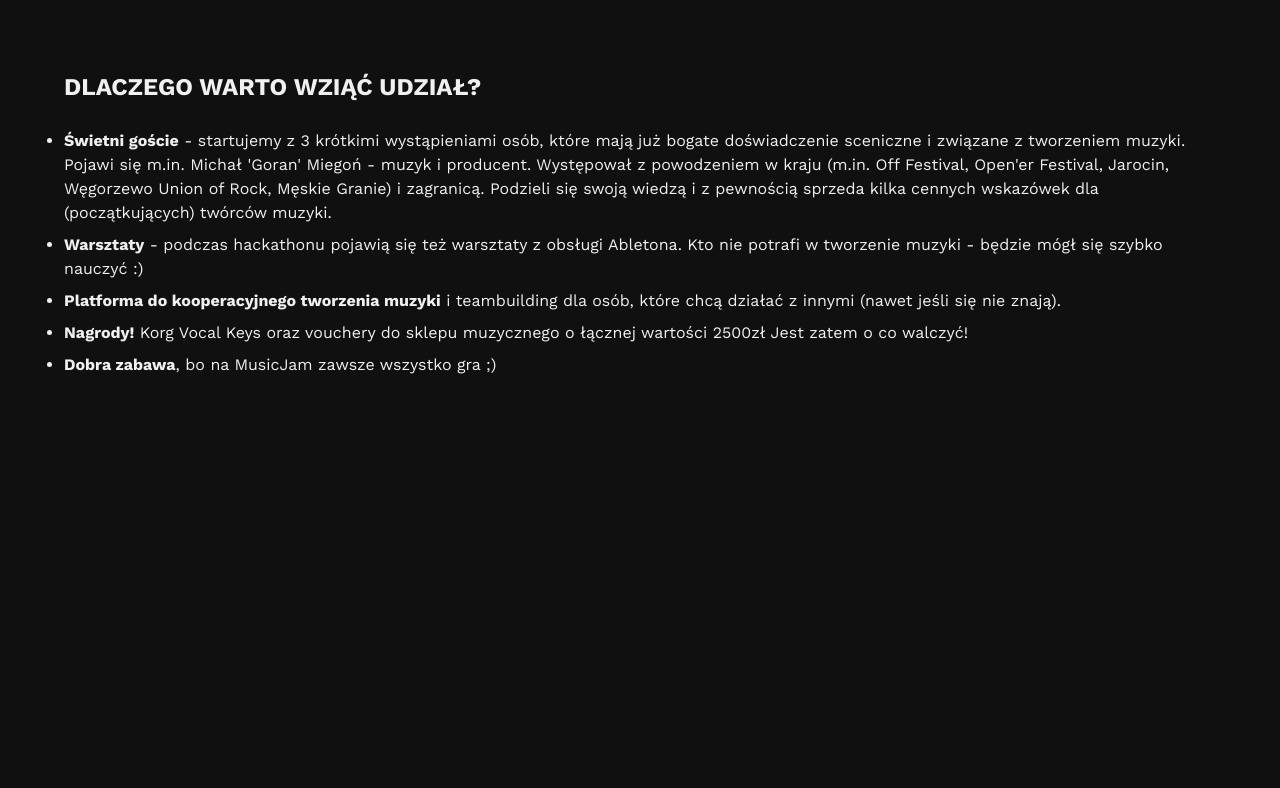
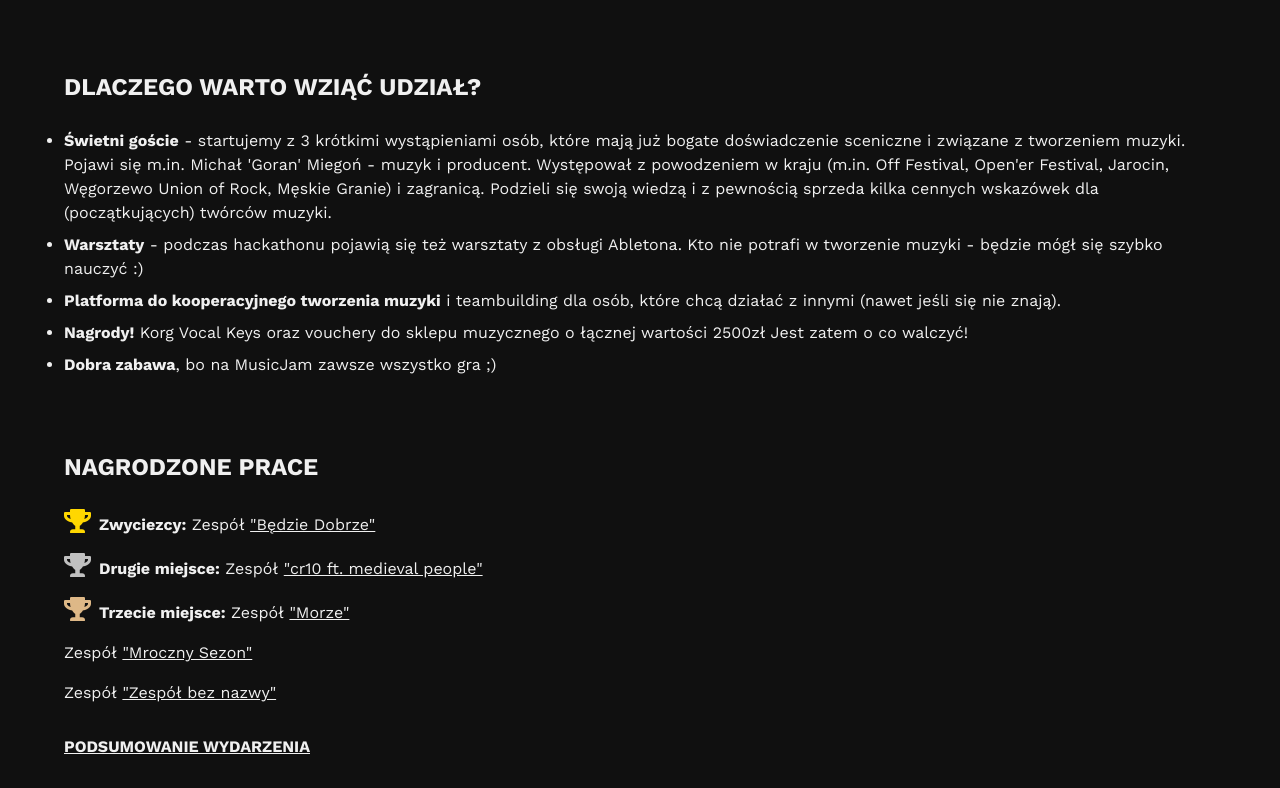
Before and after one commit to usigna/music-jam, a plain HTML site: page index.html in a window 1280 px wide. Shown: the part 911-1699 px from the top of the page. Before the commit the page ends 1392 px from the top, so only its background shows below. Drawn offline with nearby package versions, Linux system fonts and the light colour scheme.

Commit message:
Add winners

```diff
--- a/index.html
+++ b/index.html
@@ -5,6 +5,8 @@
   <meta charset="UTF-8">
   <meta name="format-detection" content="telephone=no" />
   <meta name="viewport" content="width=device-width, initial-scale=1.0">
+  <meta name="description"
+    content="Music Jam to hackathon, święto muzyki i technologii w jednym. Już w październiku odbędzie się...">
   <meta http-equiv="X-UA-Compatible" content="ie=edge">
   <title>Music Jam</title>
   <link href="https://fonts.googleapis.com/css2?family=Work+Sans:wght@400;700&display=swap&subset=latin-ext"
@@ -19,13 +21,14 @@
   <a href="#main" class="sr-only sr-only-focusable">
     Przejdź do treści
   </a>
+
   <img src="img/wave.svg" alt="" class="wave-top" />
 
   <header class="header">
     <div class="header__wrapper wrapper">
       <h1 class="header__title">
         <a href="#">
-          <img src="img/musicjam.png" alt="Logo Music Jam" width="200" />
+          <img src="img/musicjam.png" alt="Music Jam" width="200" />
         </a>
       </h1>
       <nav class="nav">
@@ -42,7 +45,7 @@
               </a>
             </li>
             <li class="navigation__item">
-              <a href="#" class="navigation__link">
+              <a href="#winners" class="navigation__link">
                 Zwycięzcy
               </a>
             </li>
@@ -69,7 +72,7 @@
             <li class="navigation__item">
               <a href="document/regulamin.pdf" target="blank" class="navigation__link">
                 Regulamin
-                <span class="sr-only">Przenieś do dokumentu pdf</span>
+                <span class="sr-only">Przeniesie do dokumentu pdf</span>
               </a>
             </li>
           </ul>
@@ -89,7 +92,8 @@
       <div class="hero__wrapper wrapper">
         <h2 class="hero__title" lang="en">Let's Make Music Again!</h2>
         <p><strong>23-24.10.2020</strong> - Online</p>
-        <a href="https://www.facebook.com/MusicJam.hackathon" target="_blank" class="heroBtn">Bądź na bieżąco</a>
+        <a href="https://www.facebook.com/MusicJam.hackathon" target="_blank" rel="noopener noreferrer"
+          class="heroBtn">Bądź na bieżąco</a>
       </div>
     </section>
     <section class="about-us" id="about-us">
@@ -97,29 +101,40 @@
         <div class="about-us__box">
           <h2 class="section__title">Co jest grane?</h2>
           <p>
-            Music Jam to hackathon, święto muzyki i technologii w jednym. Już w październiku odbędzie się jego kolejna edycja. Tym razem spotykamy się online, gdzie podczas 24h maratonu będziemy tworzyć, remiksować i bawić się muzyką i kodem niezależnie od ich postaci - czy będą to nowe utwory, wizualizacje, instrumenty czy aplikacje. Ważne jest, aby każdy z projektów łączył muzykę i nowe technologie.
+            Music Jam to hackathon, święto muzyki i technologii w jednym. Już w październiku odbędzie się jego kolejna
+            edycja. Tym razem spotykamy się online, gdzie podczas 24h maratonu będziemy tworzyć, remiksować i bawić się
+            muzyką i kodem niezależnie od ich postaci - czy będą to nowe utwory, wizualizacje, instrumenty czy
+            aplikacje. Ważne jest, aby każdy z projektów łączył muzykę i nowe technologie.
           </p>
         </div>
         <div class="about-us__box">
           <h3 class="section__title">Dla kogo kierowane jest wydarzenie?</h3>
           <p>
-            Do każdego fana muzyki. I tyle. Jeśli muzyka daje Ci radość, to technologia z pewnością nie będzie problemem. Ważne, abyś miał tylko ukończone 16 lat.
+            Do każdego fana muzyki. I tyle. Jeśli muzyka daje Ci radość, to technologia z pewnością nie będzie
+            problemem. Ważne, abyś miał tylko ukończone 16 lat.
           </p>
         </div>
         <div class="about-us__box">
           <h3 class="section__title">Dlaczego warto wziąć udział?</h3>
           <ul class="about-us__list">
             <li>
-              <strong>Świetni goście</strong> - startujemy z 3 krótkimi wystąpieniami osób, które mają już bogate doświadczenie sceniczne i związane z tworzeniem muzyki. Pojawi się m.in. Michał 'Goran' Miegoń - muzyk i producent. Występował z powodzeniem w kraju (m.in. Off Festival, Open'er Festival, Jarocin, Węgorzewo Union of Rock, Męskie Granie) i zagranicą. Podzieli się swoją wiedzą i z pewnością sprzeda kilka cennych wskazówek dla (początkujących) twórców muzyki.
+              <strong>Świetni goście</strong> - startujemy z 3 krótkimi wystąpieniami osób, które mają już bogate
+              doświadczenie sceniczne i związane z tworzeniem muzyki. Pojawi się m.in. Michał 'Goran' Miegoń - muzyk i
+              producent. Występował z powodzeniem w kraju (m.in. Off Festival, Open'er Festival, Jarocin, Węgorzewo
+              Union of Rock, Męskie Granie) i zagranicą. Podzieli się swoją wiedzą i z pewnością sprzeda kilka cennych
+              wskazówek dla (początkujących) twórców muzyki.
             </li>
             <li>
-              <strong>Warsztaty</strong> - podczas hackathonu pojawią się też warsztaty z obsługi Abletona. Kto nie potrafi w tworzenie muzyki - będzie mógł się szybko nauczyć :)
+              <strong>Warsztaty</strong> - podczas hackathonu pojawią się też warsztaty z obsługi Abletona. Kto nie
+              potrafi w tworzenie muzyki - będzie mógł się szybko nauczyć :)
             </li>
             <li>
-              <strong>Platforma do kooperacyjnego tworzenia muzyki</strong> i teambuilding dla osób, które chcą działać z innymi (nawet jeśli się nie znają).
+              <strong>Platforma do kooperacyjnego tworzenia muzyki</strong> i teambuilding dla osób, które chcą działać
+              z innymi (nawet jeśli się nie znają).
             </li>
             <li>
-              <strong>Nagrody!</strong> Korg Vocal Keys oraz vouchery do sklepu muzycznego o łącznej wartości 2500zł Jest zatem o co walczyć!
+              <strong>Nagrody!</strong> Korg Vocal Keys oraz vouchery do sklepu muzycznego o łącznej wartości 2500zł
+              Jest zatem o co walczyć!
             </li>
             <li>
               <strong>Dobra zabawa</strong>, bo na MusicJam zawsze wszystko gra ;)
@@ -128,6 +143,34 @@
         </div>
       </div>
     </section>
+    <section class="winners" id="winners">
+      <div class="winners__wrapper wrapper">
+        <h2 class="section__title">Nagrodzone prace</h2>
+        <ul class="winners__list">
+          <li>
+            <span class="fas fa-trophy winners__icon winners__icon--first"></span><strong>Zwyciezcy:</strong>
+            Zespół <a href="https://www.dropbox.com/s/1wc4eo32r8q7w69/bedzie_dobrze.mp4?dl=0" target="_blank" rel="noopener noreferrer">"Będzie Dobrze"</a><span class="sr-only">Przeniesie do strony Dropbox</span>
+          </li>
+          <li>
+            <span class="fas fa-trophy winners__icon winners__icon--second"></span><strong>Drugie miejsce:</strong>
+            Zespół <a href="https://www.dropbox.com/s/1opf6x6x12jy571/kinga_i_marek.mp4?dl=0" target="_blank" rel="noopener noreferrer">"cr10 ft. medieval people"</a><span class="sr-only">Przeniesie do strony Dropbox</span>
+          </li>
+          <li>
+            <span class="fas fa-trophy winners__icon winners__icon--third"></span><strong>Trzecie miejsce:</strong>
+            Zespół <a href="https://www.dropbox.com/s/8pk8nxh10j5nklf/morze_final.mp4?dl=0" target="_blank" rel="noopener noreferrer">"Morze"</a><span class="sr-only">Przeniesie do strony Dropbox</span>
+          </li>
+          <li>
+            Zespół <a href="https://www.dropbox.com/s/nb020agg4jz0vpf/grupa_2.wav?dl=0" target="_blank" rel="noopener noreferrer">"Mroczny Sezon"</a><span class="sr-only">Przeniesie do strony Dropbox</span>
+          </li>
+          <li>
+            Zespół <a href="https://www.dropbox.com/s/covy1xtqc3lzced/grupa_3.wav?dl=0" target="_blank" rel="noopener noreferrer">"Zespół bez nazwy"</a><span class="sr-only">Przeniesie do strony Dropbox</span>
+          </li>
+        </ul>
+        <a href="https://drive.google.com/file/d/1VBOmj0kxDNsEZwmn1hNky7v4R-ysP1K2/view" target="blank" rel="noopener noreferrer" class="summary">
+          Podsumowanie wydarzenia <span class="sr-only">Przeniesie do dokumentu pdf</span>
+        </a>
+      </div>
+    </section>
   </main>
 </body>
 
--- a/scss/modules/_mixins.scss
+++ b/scss/modules/_mixins.scss
@@ -4,15 +4,3 @@
   align-items: $alignItems;
   justify-content: $justifyContent;
 }
-
-@mixin hoverEffect($color) {
-  &:hover {
-    color: $color;
-    text-decoration: underline;
-  }
-
-  &:focus {
-    color: $color;
-    text-decoration: underline;
-  }
-}
--- a/scss/partials/_aboutus.scss
+++ b/scss/partials/_aboutus.scss
@@ -10,6 +10,9 @@
   line-height: 1.5;
   margin-bottom: 3rem;
   padding: 0 0.5rem;
+  &:last-of-type {
+    margin-bottom: 0;
+  }
 
   @media (min-width: $mediumWidth) {
     margin-bottom: 4.5rem;
--- /dev/null
+++ b/scss/partials/_winners.scss
@@ -0,0 +1,62 @@
+.winners {
+  padding: 2rem 0;
+}
+
+.winners__wrapper {
+  color: $whiteColor;
+  padding: 0 0.5rem;
+
+  @media (min-width: $mediumWidth) {
+    padding: 0;
+  }
+}
+
+.winners__list {
+  margin: 0 0 2rem;
+  padding: 0;
+  list-style: none;
+
+  li {
+    margin: 1rem 0;
+    line-height: 1.5;
+  }
+
+  a {
+    color: $whiteColor;
+    transition: color 0.2s;
+
+    &:hover,
+    &:focus {
+      color: $lightBlueColor;
+    }
+  }
+}
+
+.winners__icon {
+  margin-right: 0.5rem;
+  font-size: 1.5rem;
+
+  &--first {
+    color: gold;
+  }
+
+  &--second {
+    color: silver;
+  }
+
+  &--third {
+    color: burlywood;
+  }
+}
+
+.summary {
+  color: $whiteColor;
+  font-weight: 700;
+  text-transform: uppercase;
+  transition: color 0.2s;
+
+  &:hover,
+  &:focus {
+    color: $lightBlueColor;
+  }
+}
--- a/scss/style.scss
+++ b/scss/style.scss
@@ -6,6 +6,7 @@
 @import "./partials/header";
 @import "./partials/hero";
 @import "./partials/aboutus";
+@import "./partials/winners";
 
 /* general */
 *,
```
Also changed, not shown: css/style.min.css, 1 other file.
